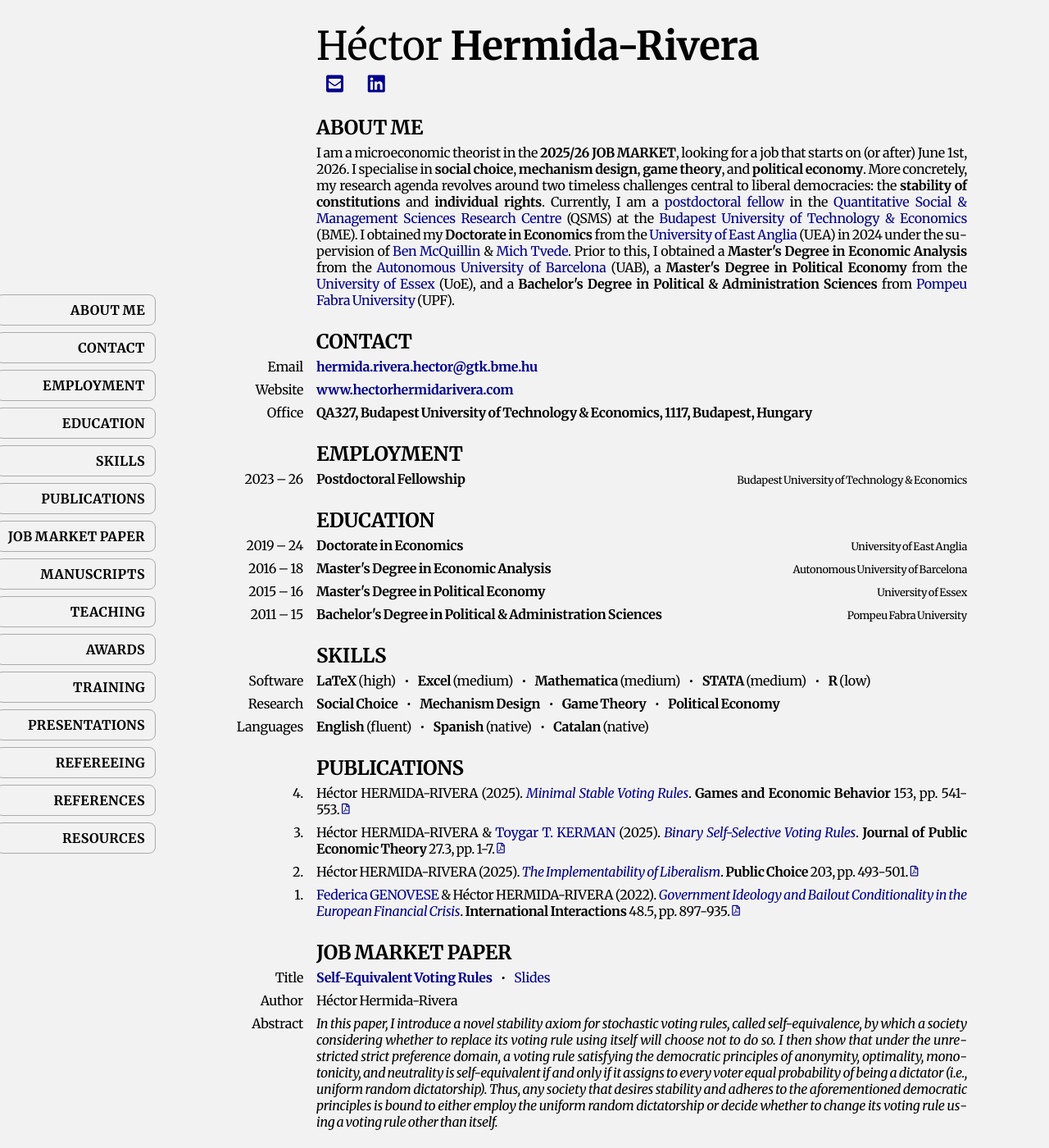
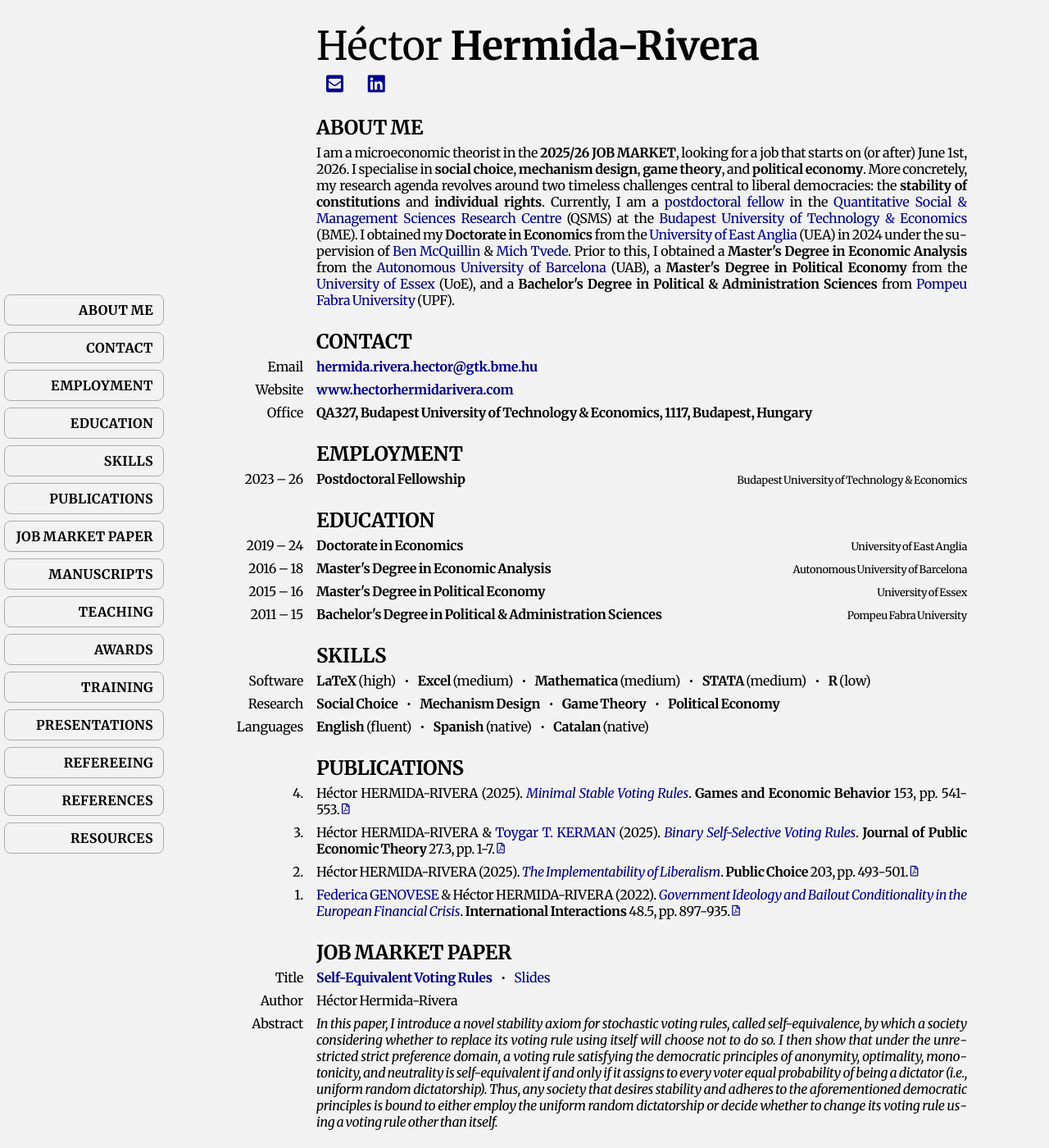
Before and after one commit to HectorHermidaRivera/hectorhermidarivera.github.io, a Jekyll site: the page built from index.md, in a window 1280 px wide and 1400 px high. Shown: the whole window at 82% size. Built offline with Jekyll 4.4.1, drawn with Linux system fonts in a browser that asks for light colours; a style sheet for code colours, icons or effects is not loaded.

Commit message:
Update style.css

```diff
--- a/assets/css/style.css
+++ b/assets/css/style.css
@@ -17,7 +17,7 @@
 .sidebar {
   position: fixed;
   top: 0;
-  left: 0px;
+  left: 5px;
   width: 195px;
   height: 100%;
   display: flex;
@@ -45,7 +45,6 @@
   border-radius: 8px;
   transition: all 0.2s ease;
   background-color: #f2f2f2;
- transform: translateX(-5px);
 }
 
 .sidebar a:hover {
```
